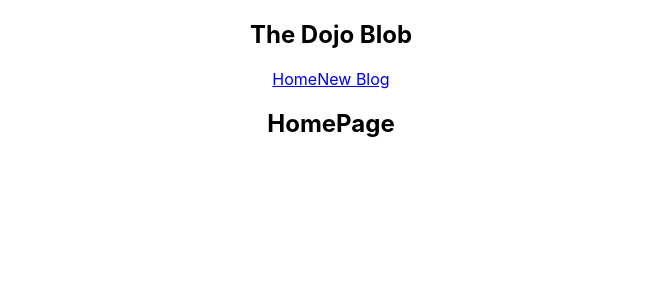
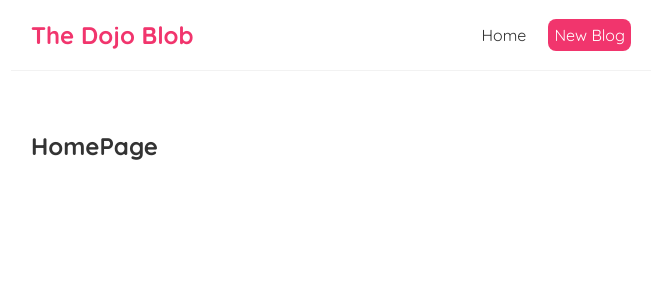
Before and after one commit to rlinsdev/Full-React, a React (Create React App) app: page / in a window 1280 px wide. Shown: the top 300 px of the page, without its empty margins (309-971 px from the left). Built offline with nearby package versions, Linux system fonts and the light colour scheme.

Commit message:
adding custom style in style

```diff
--- a/src/App.css
+++ /dev/null
@@ -1,38 +0,0 @@
-.App {
-  text-align: center;
-}
-
-.App-logo {
-  height: 40vmin;
-  pointer-events: none;
-}
-
-@media (prefers-reduced-motion: no-preference) {
-  .App-logo {
-    animation: App-logo-spin infinite 20s linear;
-  }
-}
-
-.App-header {
-  background-color: #282c34;
-  min-height: 100vh;
-  display: flex;
-  flex-direction: column;
-  align-items: center;
-  justify-content: center;
-  font-size: calc(10px + 2vmin);
-  color: white;
-}
-
-.App-link {
-  color: #61dafb;
-}
-
-@keyframes App-logo-spin {
-  from {
-    transform: rotate(0deg);
-  }
-  to {
-    transform: rotate(360deg);
-  }
-}
--- a/src/App.js
+++ b/src/App.js
@@ -1,4 +1,3 @@
-import './App.css';
 import NavBar from './Navbar'
 import Home from './Home'
 
--- a/src/Navbar.js
+++ b/src/Navbar.js
@@ -5,7 +5,11 @@
             <h1>The Dojo Blob</h1>
             <div className="links">
                 <a href="/">Home</a>
-                <a href="/create">New Blog</a>
+                <a href="/create" style={{
+                    color:"white",
+                    backgroundColor:'#f1356d',
+                    borderRadius:'8px'
+                }}>New Blog</a>
             </div>
         </nav>
      );
--- a/src/index.css
+++ b/src/index.css
@@ -1,13 +1,35 @@
-body {
+@import url('https://fonts.googleapis.com/css2?family=Quicksand:wght@300;400;500;600;700&display=swap');
+
+/* base styles */
+* {
   margin: 0;
-  font-family: -apple-system, BlinkMacSystemFont, 'Segoe UI', 'Roboto', 'Oxygen',
-    'Ubuntu', 'Cantarell', 'Fira Sans', 'Droid Sans', 'Helvetica Neue',
-    sans-serif;
-  -webkit-font-smoothing: antialiased;
-  -moz-osx-font-smoothing: grayscale;
+  font-family: "Quicksand";
+  color: #333;
 }
-
-code {
-  font-family: source-code-pro, Menlo, Monaco, Consolas, 'Courier New',
-    monospace;
+.navbar {
+  padding: 20px;
+  display: flex;
+  align-items: center;
+  max-width: 600px;
+  margin: 0 auto;
+  border-bottom: 1px solid #f2f2f2;
 }
+.navbar h1 {
+  color: #f1356d;
+}
+.navbar .links {
+  margin-left: auto;
+}
+.navbar a {
+  margin-left: 16px;
+  text-decoration: none;
+  padding: 6px;
+}
+.navbar a:hover {
+  color: #f1356d;
+}
+.content {
+  max-width: 600px;
+  margin: 40px auto;
+  padding: 20px;
+}
```
